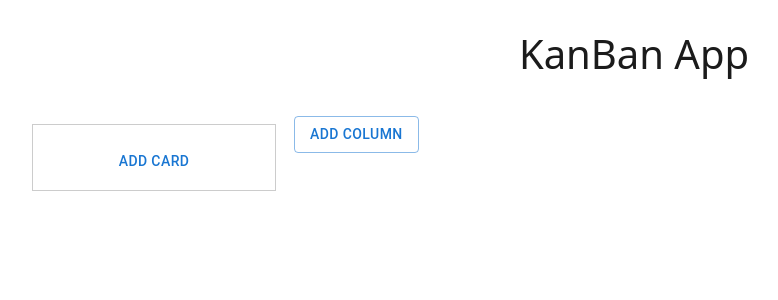
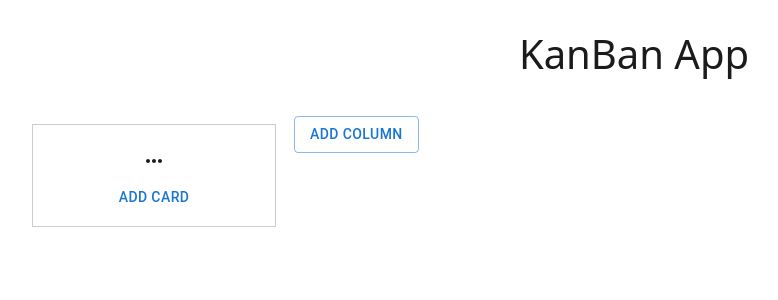
Before and after one commit to joyapisi/kanban-board, a React (Create React App) app: page / in a window 1280 px wide. Shown: the top 300 px of the page, without its empty margins (6-784 px from the left). Built offline with nearby package versions, Linux system fonts and the light colour scheme.

Commit message:
➕Add necessary actions for clear, delete and rename column

```diff
--- a/src/components/Column.js
+++ b/src/components/Column.js
@@ -4,26 +4,62 @@ import Card from './Card';
 import Button from '@mui/material/Button';
 import AddCardModal from './modals/AddCardModal';
 import { useState } from 'react';
-import { addCard } from './actions/Actions';
+import { addCard, clearColumn, deleteColumn, renameColumn } from './actions/Actions';
 import { useDispatch } from 'react-redux';
-import { optionsMenu } from './Options';
+import OptionsMenu from './OptionsMenu';
 
-  export default function Column({ column }) {
+export default function Column({ column }) {
   const dispatch = useDispatch();
 
   //set the state of the modal popup
   const [isAddCardModalOpen, setAddCardModalOpen] = useState(false);
+  const [isRenameModalOpen, setRenameModalOpen] = useState(false);
+  const [newColumnName, setNewColumnName] = useState("");
 
   //handle card addition within the column
   const handleAddCard = (cardTitle) => {
     dispatch(addCard(column.id, cardTitle));
     setAddCardModalOpen(false);
-    // console.log(`Adding card: ${cardTitle}`);
+  };
+
+  const handleRename = () => {
+    setRenameModalOpen(true);
+  };
+
+  const handleRenameColumn = () => {
+    dispatch(renameColumn(column.id, newColumnName));
+    setRenameModalOpen(false);
+  };
+
+  const handleClear = () => {
+    dispatch(clearColumn(column.id));
+  };
+
+  const handleDelete = () => {
+    dispatch(deleteColumn(column.id));
   };
 
   return (
     <div className="column">
-      <h3>{column.title}</h3>
+       <div className="column-header">
+        <h3>{column.title}</h3>
+        <OptionsMenu handleRename={handleRename} handleClear={handleClear} handleDelete={handleDelete}/>
+      </div>
+
+      {isRenameModalOpen && (
+        <div className="rename-modal">
+          <input
+            type="text"
+            placeholder="Enter new column name"
+            onChange={(e) => setNewColumnName(e.target.value)}
+          />
+          <Button onClick={() => handleRenameColumn(newColumnName)}>
+            Rename Column
+          </Button>
+          <Button onClick={() => setRenameModalOpen(false)}>Cancel</Button>
+        </div>
+      )}
+
       <Droppable droppableId={column.id} key={column.id}>
         {(provided) => (
           <div
@@ -38,7 +74,12 @@ import { optionsMenu } from './Options';
       </Droppable>
 
       {/* Button that will trigger the opening of the Add Card modal */}
-      <Button onClick={() => setAddCardModalOpen(true)}>Add Card</Button>
+      <div className='add-card-btn'>
+        <Button
+          onClick={() => setAddCardModalOpen(true)}>
+            Add Card
+        </Button>
+      </div>
 
       {/* Control opening and closing of modal when card is being added */}
       <AddCardModal
```
